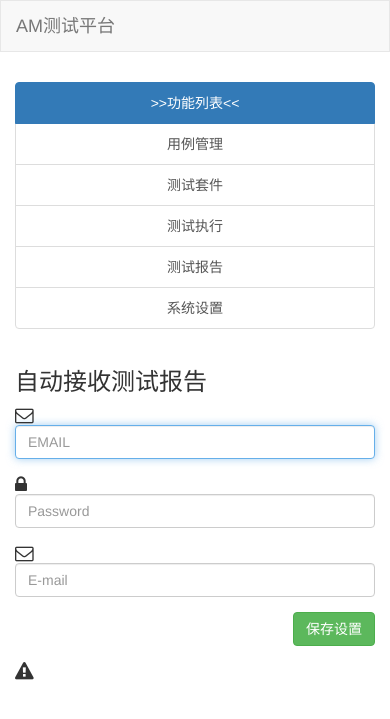
After one commit to xzdylyh/AMTP, a Django app: template templates/system.html in a window 390 px wide. The commit adds this page. Shown: the top 719 px of the page. Run offline with Django 3.2, Linux system fonts and the light colour scheme; the template is opened without the code that fills it, so the values that code supplies are empty; some libraries are stand-ins or nearby versions.

Commit message:
20180228 modfily

```diff
--- a/am/urls.py
+++ b/am/urls.py
@@ -33,4 +33,5 @@ urlpatterns = [
     url(r'^case_delete_data/$',views.case_delete_data),
     url(r'^case_modify_data/$',views.case_modify_data),
     url(r'^select_case_data/$',views.select_case_data),
+    url(r'^system/$',views.system),
 ]
--- a/amt/views.py
+++ b/amt/views.py
@@ -166,6 +166,10 @@ def user_register(request):
         return JsonResponse({"res":0}) #0用户名已被注册
 
 
+#系统设置
+@login_limit
+def system(request):
+    return render(request,"system.html")
 
 #基础页
 def base_page(request):
--- a/templates/base.html
+++ b/templates/base.html
@@ -6,7 +6,7 @@
     <link rel='stylesheet' href='http://maxcdn.bootstrapcdn.com/bootstrap/3.3.5/css/bootstrap.min.css'>
     <script src="http://cdn.bootcss.com/jquery/1.11.0/jquery.min.js" type="text/javascript"></script>
     <script src='http://maxcdn.bootstrapcdn.com/bootstrap/3.3.5/js/bootstrap.min.js'></script>
-
+    <link rel="stylesheet" href="https://cdn.bootcss.com/font-awesome/4.7.0/css/font-awesome.css">
 </head>
 <body>
     <!--导航-->
@@ -49,7 +49,7 @@
                     <a href="#" class="list-group-item text-center">测试套件</a>
                     <a href="#" class="list-group-item text-center">测试执行</a>
                     <a href="#" class="list-group-item text-center">测试报告</a>
-                    <a href="#" class="list-group-item text-center">系统设置</a>
+                    <a href="/system/" class="list-group-item text-center">系统设置</a>
                 </div>
             </div>
 
--- /dev/null
+++ b/templates/system.html
@@ -0,0 +1,94 @@
+{% extends "base.html" %}
+{% block title %}测试用例管理{% endblock %}
+{% block content %}
+   <div class="container">
+        <div class="form row">
+            <div class="form-horizontal col-md-offset-3" id="login_form">
+                <h3 class="form-title">自动接收测试报告</h3>
+                <div class="col-md-4">
+                    <div class="form-group">
+                        <i class="fa fa-envelope-o fa-lg"></i>
+                        <input class="form-control required" type="text" placeholder="EMAIL" id="username" name="username" autofocus="autofocus" maxlength="20"/>
+                    </div>
+                    <div class="form-group">
+                            <i class="fa fa-lock fa-lg"></i>
+                            <input class="form-control required" type="password" placeholder="Password" id="password" name="password" maxlength="20"/>
+                    </div>
+                    <div class="form-group">
+                            <i class="fa fa-envelope-o fa-lg"></i>
+                            <input class="form-control required" type="text" placeholder="E-mail" id="email" name="email" maxlength="32"/>
+
+                    </div>
+                    <div class="form-group col-md-offset-9">
+                        <button  type="button" class="btn btn-success pull-right" id="submit">保存设置</button>
+                    </div>
+                    <div class="form-group col-md-offset-12">
+                        <i class="fa fa-exclamation-triangle fa-lg" id="display_text"></i>
+                    </div>
+                </div>
+            </div>
+        </div>
+    </div>
+    <script>
+        $("#submit").click(function(){
+            if($("#username").val()!="" && $("#password").val()!="" && $("#email").val()!="")
+            {
+                if(username_validate($("#username").val()) && email_validate($("#email").val()))
+                {
+                    $.ajax({
+                        url:'/user_register/',
+                        type:'post',
+                        data:{
+                            'username':$("#username").val(),
+                            'password':$("#password").val(),
+                            'email':$("#email").val()
+                        },
+                        dataType:'json',
+                        success:function(args){
+                            if(args.res==1){
+                                $("#display_text").html("注册成功;3秒后自动跳转到登录界面");
+                                setTimeout(function(){
+                                    window.location ="/";
+                                },3000);
+
+                            }else{
+                                $("#display_text").html("用户名已被注册.");
+                            };
+                        },
+                        error:function(data){
+                            alert('error');
+                        }
+                    });
+                }
+            }
+            else
+            {
+                alert("用户名、密码、EMail 不能为空。");
+            }
+        });
+
+
+        //验证用户名
+        function username_validate(username){
+            var uname = /[a-zA-Z0-9]{4,20}/.test(username);
+            if(!uname){
+                $("#display_text").html("用户名不符合规则,应为4位以上，20位以下的字符或数字");
+                return false;
+            }else{
+                return true;
+            }
+        };
+
+        //验证邮箱
+        function email_validate(email){
+            var email_str =/^([a-zA-Z0-9_\.\-])+\@([a-zA-Z0-9])+(\.([a-zA-Z]{2,3}))+$/.test(email);
+            if(!email_str){
+                $("#display_text").html("邮件地址不符合规则,示例:email@163.com");
+                return false;
+            }else{
+                return true;
+            }
+        };
+    </script>
+
+{% endblock %}
```
Also changed, not shown: templates/iface.html (+8 -8 lines).
